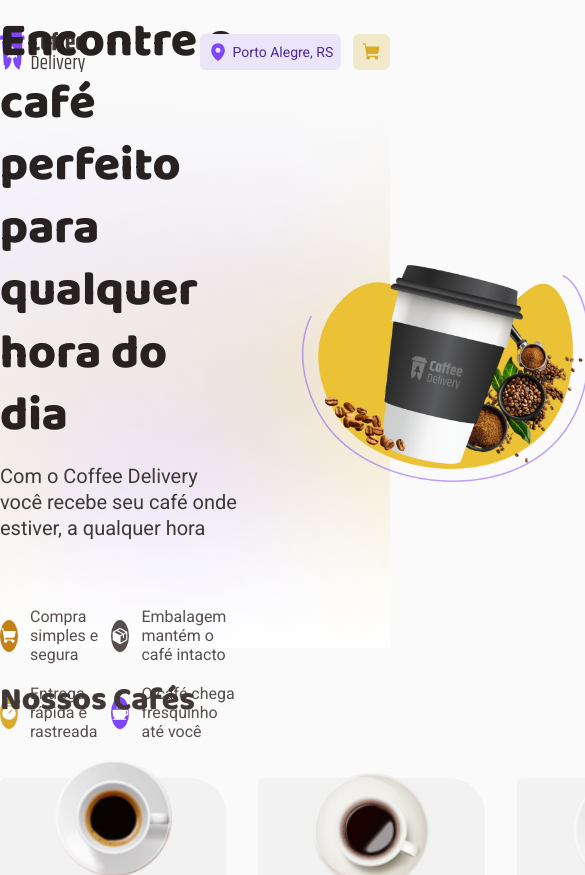
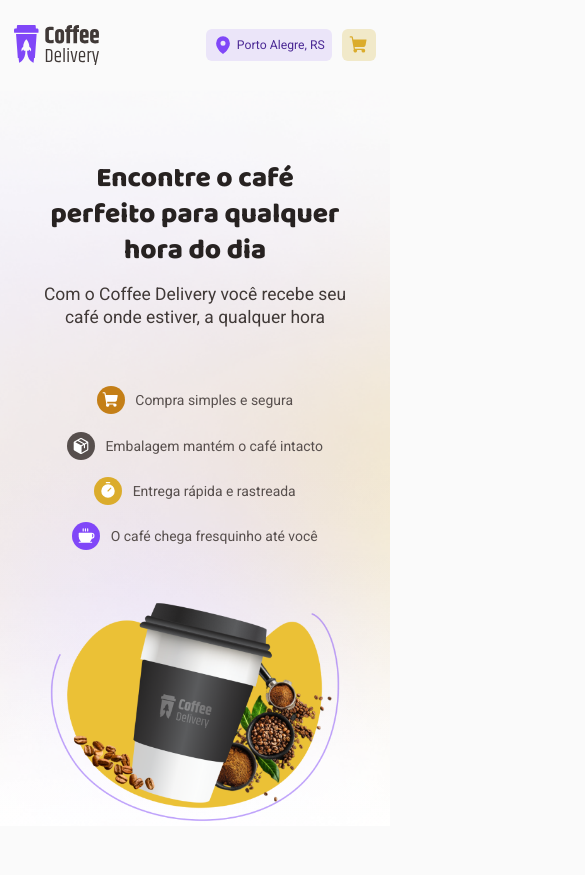
Before and after one commit to GabrielMatoss/CoffeeHouse, a React (Vite) app: page / in a window 390 px wide. Shown: the top 875 px of the page, 585 px wide, since content can reach past the window. Built offline with nearby package versions, Linux system fonts and the light colour scheme.

Commit message:
style(src): add layout responsive

```diff
--- a/src/components/Header/styles.ts
+++ b/src/components/Header/styles.ts
@@ -8,6 +8,14 @@
   display: flex;
   align-items: center;
   justify-content: center;
+  position: sticky;
+  top: 0;
+  left: 0;
+  z-index: 5;
+
+  @media (max-width: 1150px) {
+    padding-inline: 1rem;
+  }
 
   > div {
     width: 100%;
--- a/src/components/InfoWithIcon/styles.ts
+++ b/src/components/InfoWithIcon/styles.ts
@@ -3,6 +3,7 @@
   display: flex;
   align-items: center;
   gap: 0.75rem;
+  //Vamos ter que colocar um width e um padding aqui para tentar alinhar
 `;
 
 interface IconContainerProps {
--- a/src/pages/Home/components/CoffeeGallery/styles.ts
+++ b/src/pages/Home/components/CoffeeGallery/styles.ts
@@ -3,22 +3,30 @@
 export const CoffeeGalleryContainer = styled.section`
   width: 100%;
   margin-top: 2rem;
-
-    h3{
+  padding-inline: 1rem;
+  h3 {
     font-size: 2rem;
-        color: ${({theme}) => theme.colors["base-subtitle"]};
-        font-family: 'Baloo 2';
+    color: ${({ theme }) => theme.colors["base-subtitle"]};
+    font-family: "Baloo 2";
     font-weight: 800;
     line-height: 130%;
+  }
+  @media (max-width: 1034px) {
+    margin-top: 8rem;
   }
 `;
 
 export const CoffeeList = styled.div`
   width: 100%;
   display: grid;
-    /* grid-template-columns: repeat(auto-fit, minmax(256px, 1fr)); */
+
   grid-template-columns: repeat(4, 1fr);
   column-gap: 2rem;
   row-gap: 2.5rem;
   margin-top: 3.5rem;
+
+  @media (max-width: 1034px) {
+    grid-template-columns: repeat(auto-fit, minmax(14.9rem, 1fr));
+    margin-top: 5rem;
+  }
 `;
--- a/src/pages/Home/components/Hero/styles.ts
+++ b/src/pages/Home/components/Hero/styles.ts
@@ -4,7 +4,7 @@
 
 export const HeroContainer = styled.section`
   width: 100%;
-    height: 34rem;
+  height: max-content;
   background: ${({ theme }) => `url(${heroBackground}) no-repeat center,
       linear-gradient(
         0deg,
@@ -16,6 +16,13 @@
   display: flex;
   align-items: center;
   justify-content: center;
+
+  @media (max-width: 1150px) {
+    padding-inline: 1rem;
+  }
+  @media (max-width: 1060px) {
+    padding-inline: 1rem;
+  }
 `;
 
 export const HeroContent = styled.div`
@@ -23,32 +30,72 @@
   align-items: center;
   justify-content: space-between;
   gap: 3.5rem;
-    /* font-family: 'Baloo 2', cursive;
-font-family: 'Roboto', sans-serif; */
-    div section{
-        h1{
-            color: ${({theme}) => theme.colors["base-title"]};
+
+  @media (max-width: 1018px) {
+    margin-top: 5rem;
+    //  background-color: blueviolet;
+    padding-inline: 1rem;
+
+    flex-direction: column;
+    align-items: center;
+    justify-content: center;
+
+    div section {
+      display: flex;
+      flex-direction: column;
+      text-align: center;
+    }
+  }
+
+  @media (max-width: 605px) {
+    margin-inline: 1rem;
+    align-items: center;
+    justify-content: center;
+  }
+
+  div section {
+    h1 {
+      color: ${({ theme }) => theme.colors["base-title"]};
       font-size: 3rem;
-            font-family: 'Baloo 2', cursive;
+      font-family: "Baloo 2", cursive;
       line-height: 130%;
       font-weight: 800;
       margin-bottom: 1rem;
     }
 
-        p{
-            color: ${({theme}) => theme.colors["base-subtitle"]};
+    p {
+      color: ${({ theme }) => theme.colors["base-subtitle"]};
       font-size: 1.25rem;
       line-height: 130%;
       font-weight: 400;
     }
+
+    @media (max-width: 605px) {
+      margin-inline: 1rem;
+      h1 {
+        font-size: 2rem;
+      }
+    }
+    @media (max-width: 380px) {
+      text-align: left;
+    }
   }
 
-    .containerImgHero{
+  .containerImgHero {
     // background-color: blueviolet;
+    display: flex;
+    align-items: center;
+    justify-content: center;
     width: 80%;
     img {
       max-width: 100%;
       min-width: 300px;
+    }
+
+    @media (max-width: 660px) {
+      img {
+        width: 90%;
+      }
     }
   }
 `;
@@ -59,4 +106,20 @@
   grid-template-columns: 1fr 1fr;
   row-gap: 1.25rem;
   margin-top: 4.125rem;
+
+  @media (max-width: 1018px) {
+    /* grid-template-columns: repeat(auto-fit, minmax(300px, 1fr)); */
+    padding-inline: 1rem;
+    justify-items: center;
+  }
+
+  @media (max-width: 660px) {
+    grid-template-columns: repeat(auto-fit, minmax(300px, 1fr));
+    justify-items: auto;
+    font-size: 1rem;
+  }
+
+  @media (max-width: 380px) {
+    justify-items: flex-start;
+  }
 `;
--- a/src/styles/global.ts
+++ b/src/styles/global.ts
@@ -31,4 +31,13 @@
   input[type="number"] {
     -moz-appearance: textfield;
   }
+
+    @media(max-width: 660px){
+      html{
+        font-size: 87.25%;
+    }
+  }
 `;
+
+/* font-family: 'Baloo 2', cursive;
+font-family: 'Roboto', sans-serif; */
```
Also changed, not shown: src/pages/Home/components/Hero/index.tsx (line endings or trailing spaces). Lines whose indentation alone changed are shown as unchanged.
